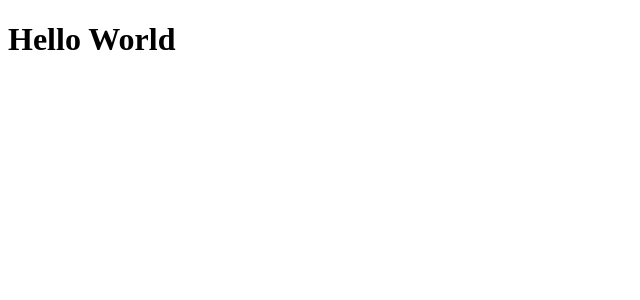
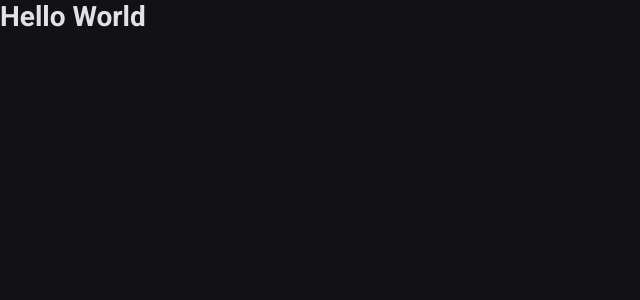
Before and after one commit to MatheusPires99/ig.news, a Next.js app: page / in a window 1280 px wide. Shown: the top 300 px of the page, without its empty margins (0-640 px from the left). Built offline with nearby package versions, Linux system fonts and the light colour scheme.

Commit message:
style: create global styles

```diff
--- a/src/pages/_app.tsx
+++ b/src/pages/_app.tsx
@@ -1,7 +1,18 @@
 import { AppProps } from 'next/app';
 
+import { ThemeProvider } from 'styled-components';
+
+import GlobalStyles from '../styles/global';
+import theme from '../styles/theme';
+
 function MyApp({ Component, pageProps }: AppProps) {
-  return <Component {...pageProps} />;
+  return (
+    <ThemeProvider theme={theme}>
+      <GlobalStyles />
+
+      <Component {...pageProps} />
+    </ThemeProvider>
+  );
 }
 
 export default MyApp;
--- /dev/null
+++ b/src/styles/global.ts
@@ -0,0 +1,47 @@
+import { createGlobalStyle, css } from 'styled-components';
+
+export default createGlobalStyle`
+  ${({ theme }) => css`
+    * {
+      margin: 0;
+      padding: 0;
+      outline: 0;
+      box-sizing: border-box;
+    }
+
+    html {
+      height: 100%;
+
+      @media (min-width: 1000px) {
+        font-size: 93.75%;
+      }
+
+      @media (min-width: 720px) {
+        font-size: 87.5%;
+      }
+    }
+
+    body {
+      height: 100%;
+      -webkit-font-smoothing: antialiased !important;
+      background: ${theme.colors.background};
+      color: ${theme.colors.text};
+    }
+
+    body,
+    input,
+    button,
+    textarea {
+      font: 400 1rem 'Roboto', sans-serif;
+    }
+
+    button {
+      cursor: pointer;
+    }
+
+    a {
+      color: inherit;
+      text-decoration: none;
+    }
+  `}
+`;
--- /dev/null
+++ b/src/styles/theme/index.ts
@@ -0,0 +1,10 @@
+export default {
+  colors: {
+    white: '#ffffff',
+    blue: '#61dafb',
+    yellow: '#eba417',
+
+    text: '#e1e1e6',
+    background: '#121214',
+  },
+};
```
Also changed, not shown: src/@types/styled.d.ts (added, +9 -0 lines), .eslintrc.json.
